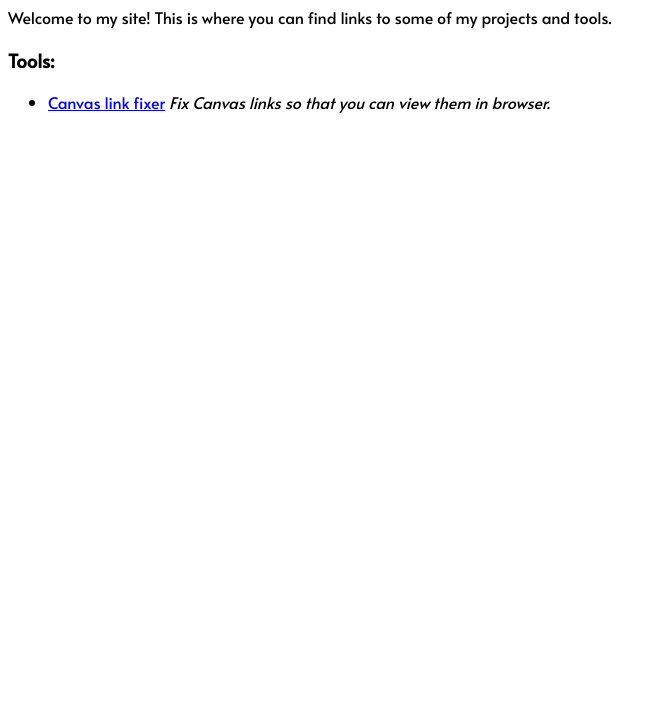
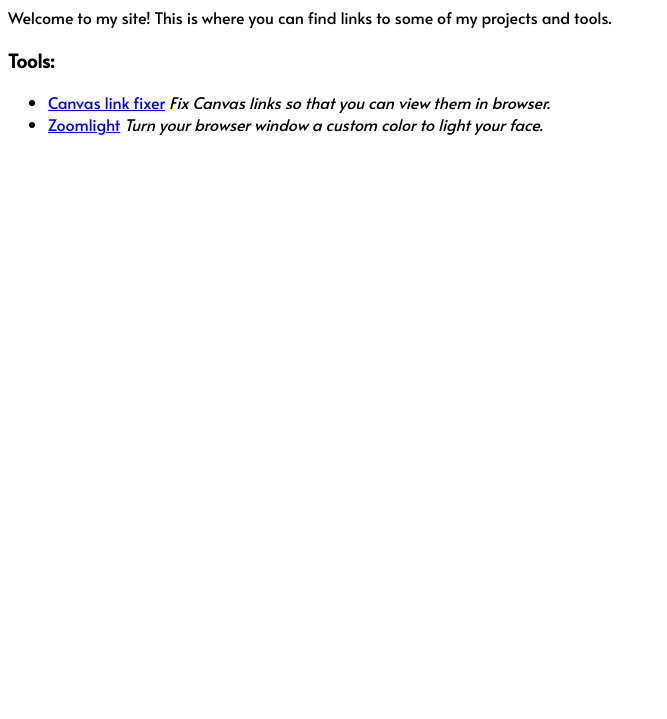
Before and after one commit to aiden-m/aiden-m.github.io, a plain HTML site: page index.html in a window 1280 px wide. Shown: the part 81-800 px from the top of the page, without its empty margins (0-667 px from the left). Drawn offline with Linux system fonts and the light colour scheme.

Commit message:
Fix wrong upload

```diff
--- a/index.html
+++ b/index.html
@@ -15,6 +15,10 @@
       <a href='canvaslinkfixer/'>Canvas link fixer</a>
       <i>Fix Canvas links so that you can view them in browser.</i>
     </li>
+    <li>
+      <a href='zoomlight/'>Zoomlight</a>
+      <i>Turn your browser window a custom color to light your face.</i>
+    </li>
   </ul>
 </body>
 </html>
```
